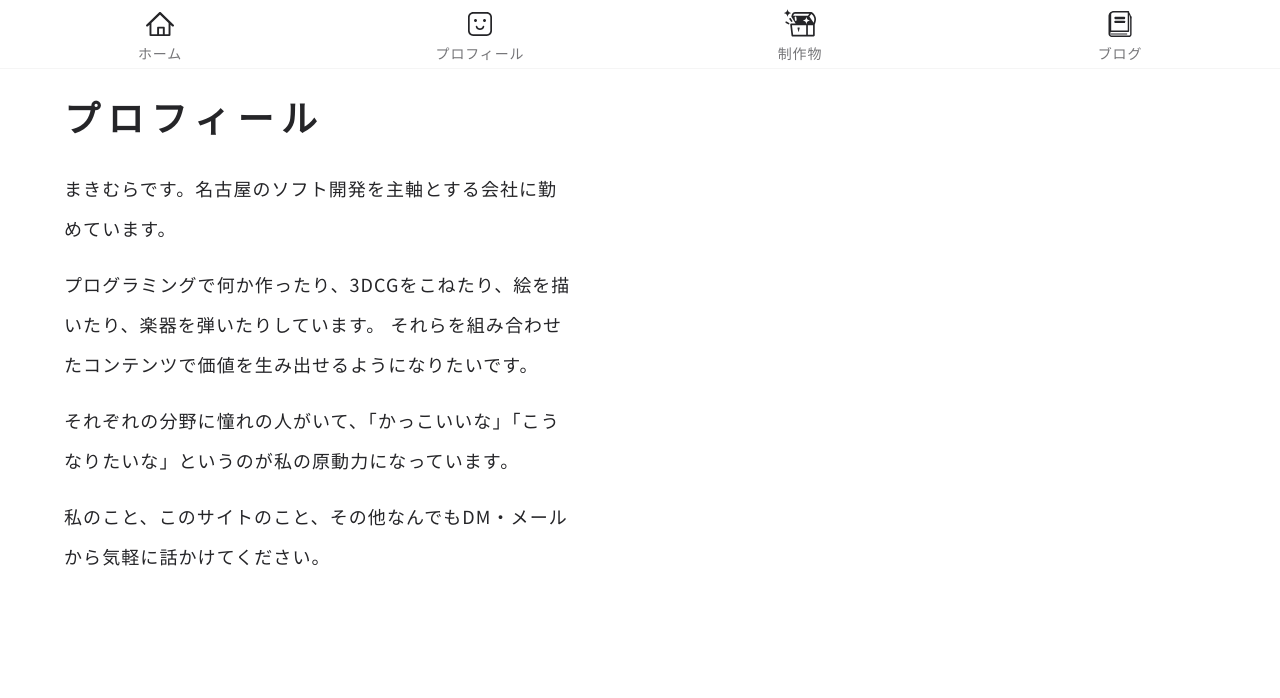
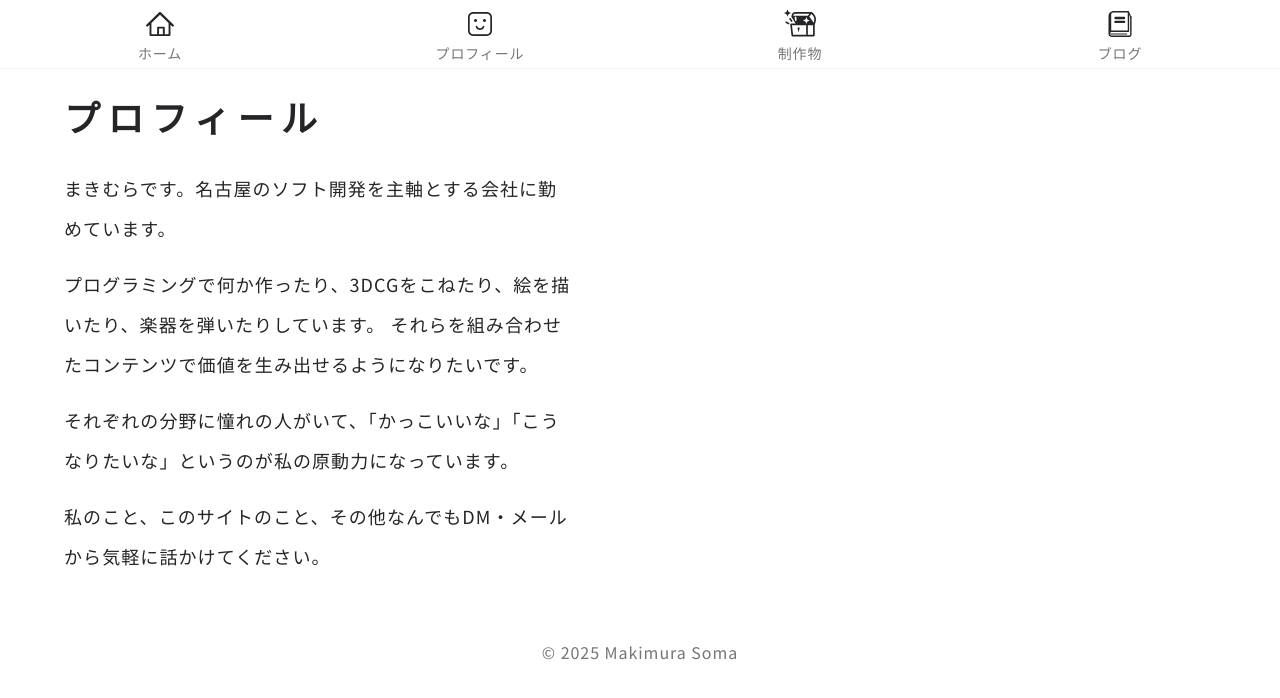
Before and after one commit to makim0939/portfolio, a Next.js app: page /about in a window 1280 px wide. Shown: the top 698 px of the page. Built offline with nearby package versions, Linux system fonts and the light colour scheme.

Commit message:
fix: すべてのページの終わりに著作権表示を配置するように変更

```diff
--- a/src/app/about/page.tsx
+++ b/src/app/about/page.tsx
@@ -3,7 +3,7 @@ import { Text } from "@/components/ui/Text";
 
 export default function AboutPage() {
 	return (
-		<main className=" min-h-screen lg:w-[40vw] ">
+		<main className=" lg:w-[40vw] ">
 			<Text variant="h1" className="mb-8">
 				プロフィール
 			</Text>
--- a/src/app/layout.tsx
+++ b/src/app/layout.tsx
@@ -2,6 +2,7 @@ import type { Metadata } from "next";
 import { Noto_Sans_JP } from "next/font/google";
 import "./globals.css";
 import { GlobalNav } from "@/components/ui/GlobalNav";
+import { Text } from "@/components/ui/Text";
 
 const notoSansJP = Noto_Sans_JP({ subsets: ["latin"] });
 
@@ -18,7 +19,14 @@ export default function RootLayout({
 	return (
 		<html lang="ja">
 			<body className={notoSansJP.className}>
-				<div className=" p-8 lg:p-16 3xl:p-20 pt-16 lg:pt-24 mb-16 ">{children}</div>
+				<div className=" p-8 pt-16 mb-16 lg:p-16 lg:pt-24 lg:mb-0 3xl:p-20 ">
+					<>
+						{children}
+						<Text variant="small" className=" mt-16 text-center text-maki-gray">
+							© 2025 Makimura Soma
+						</Text>
+					</>
+				</div>
 				<GlobalNav />
 			</body>
 		</html>
--- a/src/app/page.tsx
+++ b/src/app/page.tsx
@@ -154,9 +154,6 @@ export default async function HomePage() {
 						</Text>
 					</section>
 				</article>
-				<Text variant="small" className=" text-center text-maki-gray">
-					© 2025 Makimura Soma
-				</Text>
 			</main>
 		</>
 	);
```
